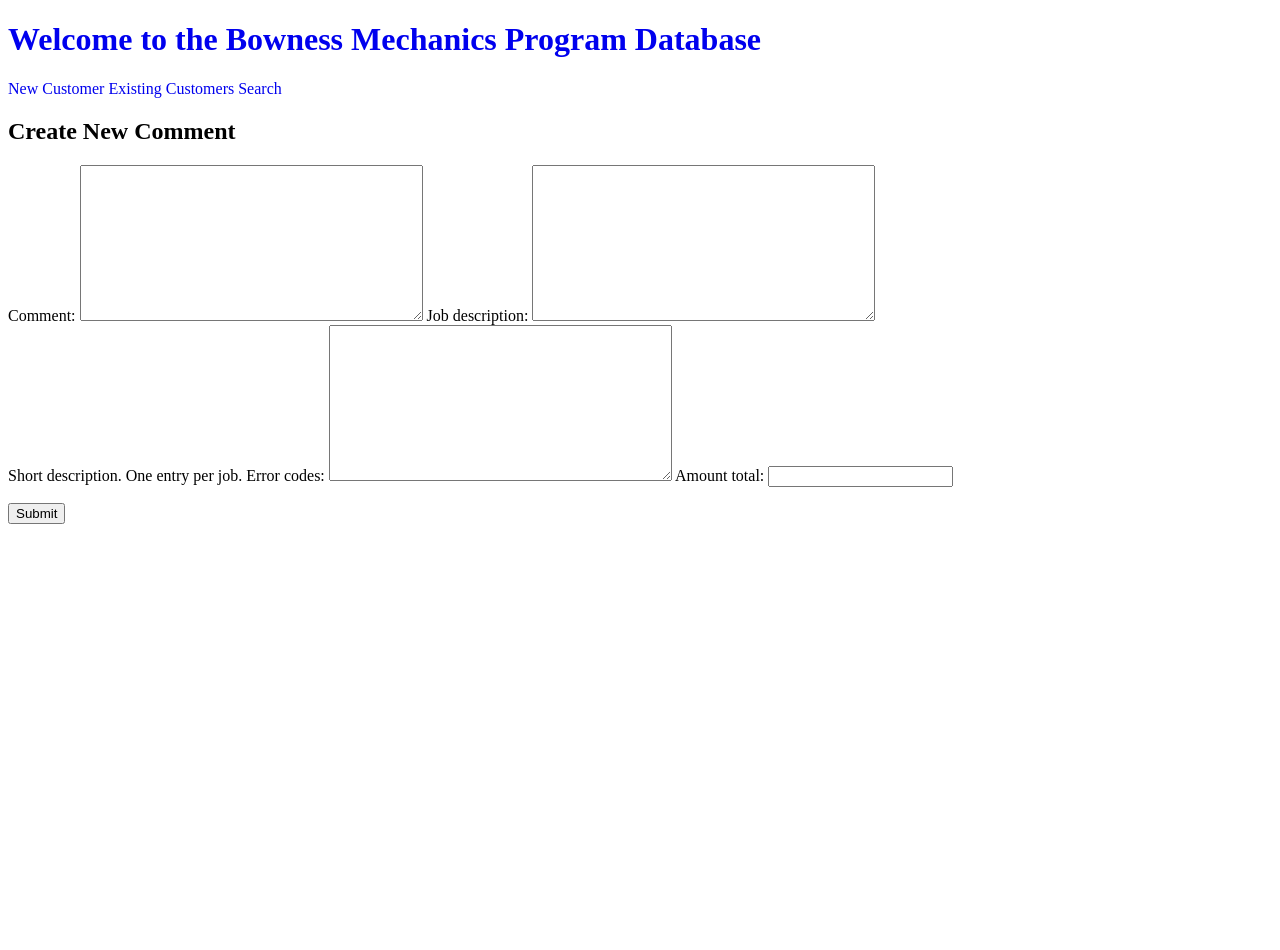
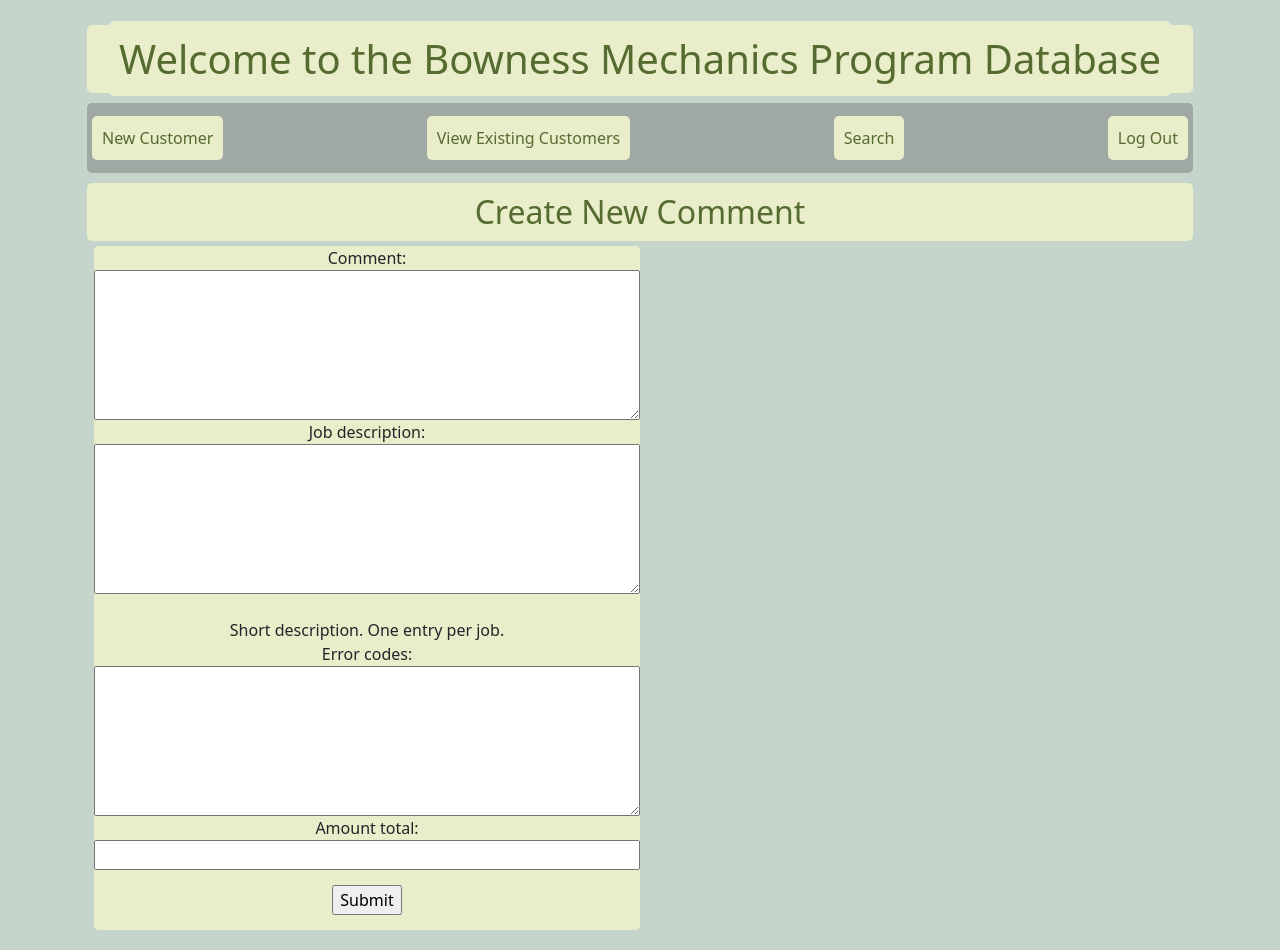
Before and after one commit to gvsa123/bhs_app, a Django app: page /search/view_customer_profile/1/view_vehicle_info/1/view_repair_order_info/1/create_new_comment/ in a window 1280 px wide. Before the commit the page ends 524 px from the top, so only its background shows below. Run offline with Django 4.2, Linux system fonts and the light colour scheme; the visitor is signed in with stand-in values (Sample User, id 1); parts of the project's set-up code (start-up, migrations or seed data) failed here and were passed over.

Commit message:
Apply some basic styling.

```diff
--- /dev/null
+++ b/bhs/bhs_app/static/css/style.css
@@ -0,0 +1,41 @@
+body {
+    background-color: #c5d5cb;
+    margin: 20px;
+}
+
+a, p , h1, h2, th , td , table {
+    border-radius: 5px;
+    background-color: #e9edc9;
+    color: darkolivegreen;
+    margin: 5px;
+    padding: 10px;
+    background-color: none;
+}
+
+nav {
+    margin: 5px;
+    padding: 10px;
+    border-radius: 5px;
+    background-color: #9fa8a3;
+}
+
+textarea {
+    vertical-align: top;
+    align-items: center;
+    height: 150px;
+}
+
+form, form.textarea {
+    border-radius: 5px;
+    background-color: #e9edc9;
+    display: grid;
+    max-width: 50%;
+    /* background-color: aquamarine; */
+}
+
+div.container {
+    display: grid;
+    grid-template-rows: 2fr;
+    text-align: center;
+
+}
--- a/bhs/bhs_app/templates/bhs_app/base.html
+++ b/bhs/bhs_app/templates/bhs_app/base.html
@@ -1,3 +1,4 @@
+{% load static %}
 <!DOCTYPE html>
 <!--[if lt IE 7]>      <html class="no-js lt-ie9 lt-ie8 lt-ie7"> <![endif]-->
 <!--[if IE 7]>         <html class="no-js lt-ie9 lt-ie8"> <![endif]-->
@@ -10,21 +11,32 @@
         <title>BHS Database Application</title>
         <meta name="description" content="">
         <meta name="viewport" content="width=device-width, initial-scale=1">
-        <link rel="stylesheet" href="">
+        <link href="https://cdn.jsdelivr.net/npm/bootstrap@5.2.0/dist/css/bootstrap.min.css" rel="stylesheet" integrity="sha384-gH2yIJqKdNHPEq0n4Mqa/HGKIhSkIHeL5AyhkYV8i59U5AR6csBvApHHNl/vI1Bx" crossorigin="anonymous">
+        <link rel="stylesheet" href="{% static 'css/style.css' %}">
         <style>
             a:link{text-decoration: none;}
             a:visited{text-decoration: none;}
         </style>
     </head>
     <body>
-        <a href="{% url 'index' %}"><h1>Welcome to the Bowness Mechanics Program Database</h1></a>
-        <p>
-            <a href="{% url 'create-new-customer' %}">New Customer</a>
-            <a href="{% url 'view-customers' %}">Existing Customers</a>
-            <a href="{% url 'search' %}">Search</a>
-        </p>
-        {% block content %}
-        {% endblock %}
-        <script src="" async defer></script>
+        <div class="container">
+            <h1>
+                <a href="{% url 'index' %}">Welcome to the Bowness Mechanics Program Database</a>
+            </h1>
+
+            <nav class="navbar">
+                <a href="{% url 'create-new-customer' %}">New Customer</a>
+                <a href="{% url 'view-customers' %}">View Existing Customers</a>
+                <a href="{% url 'search' %}">Search</a>
+                <a href="{% url 'logout' %}">Log Out</a>
+            </nav>
+
+            {% block content %}
+            {% endblock %}
+
+            <script src="https://cdn.jsdelivr.net/npm/bootstrap@5.2.0/dist/js/bootstrap.bundle.min.js" integrity="sha384-A3rJD856KowSb7dwlZdYEkO39Gagi7vIsF0jrRAoQmDKKtQBHUuLZ9AsSv4jD4Xa" crossorigin="anonymous"></script>
+            <script src="" async defer></script>
+        </div>
+
     </body>
     </html>
--- a/bhs/bhs_app/templates/bhs_app/create_new_comment.html
+++ b/bhs/bhs_app/templates/bhs_app/create_new_comment.html
@@ -2,10 +2,11 @@
 
 {% block content %}
 <h2>Create New Comment</h2>
-<form method="POST">
-    {% csrf_token %}
-    {{ form_comment }}
-    <p><input type="submit" value="Submit"></p>
-</form>
-
+<div class="container class-form">
+    <form method="POST">
+        {% csrf_token %}
+        {{ form_comment }}
+        <p><input type="submit" value="Submit"></p>
+    </form>
+</div>
 {% endblock %}
--- a/bhs/bhs_app/templates/bhs_app/create_new_repair_order.html
+++ b/bhs/bhs_app/templates/bhs_app/create_new_repair_order.html
@@ -9,6 +9,6 @@
 <form method="POST">
     {% csrf_token %}
     {{ form_repair_order }}
-    <p><input type="submit" value="Submit" onclick="return confirm('Are you sure? Repair orders cannot be deleted without admnistrative privileges.')"></p>
+    <p><input type="submit" value="Submit" onclick="return confirm('Repair orders cannot be deleted without admnistrative privileges. Are you sure?')"></p>
 </form>
 {% endblock %}
--- a/bhs/bhs_app/templates/bhs_app/index.html
+++ b/bhs/bhs_app/templates/bhs_app/index.html
@@ -4,8 +4,7 @@
 {% if request.user.is_authenticated %}
     <p>Hello {{ request.user.username }}.</p>
     <p>Please choose from the options above.</p>
-    <p><a href="{% url 'logout' %}">Log Out</a></p>
 {% else %}
-    <p>User not authenticated. Please <a href="{% url 'login' %}">login.</a></p>
+    <p>User not authenticated.<a href="{% url 'login' %}">Login.</a></p>
 {% endif %}
 {% endblock %}
--- a/bhs/bhs_app/templates/registration/login.html
+++ b/bhs/bhs_app/templates/registration/login.html
@@ -1,3 +1,4 @@
+{% load static %}
 <!DOCTYPE html>
 <!--[if lt IE 7]>      <html class="no-js lt-ie9 lt-ie8 lt-ie7"> <![endif]-->
 <!--[if IE 7]>         <html class="no-js lt-ie9 lt-ie8"> <![endif]-->
@@ -10,9 +11,11 @@
         <title></title>
         <meta name="description" content="">
         <meta name="viewport" content="width=device-width, initial-scale=1">
-        <link rel="stylesheet" href="">
+        <link href="https://cdn.jsdelivr.net/npm/bootstrap@5.2.0/dist/css/bootstrap.min.css" rel="stylesheet" integrity="sha384-gH2yIJqKdNHPEq0n4Mqa/HGKIhSkIHeL5AyhkYV8i59U5AR6csBvApHHNl/vI1Bx" crossorigin="anonymous">
+        <link rel="stylesheet" href="{% static 'css/style.css' %}">
     </head>
     <body>
+        <div class="container">
             <h2>Log In</h2>
             <form method="post">
                 {% csrf_token %}
@@ -20,5 +23,6 @@
             <button type="submit">Log In</button>
             </form>
             <script src="" async defer></script>
+        </div>
     </body>
 </html>
```
Also changed, not shown: bhs/bhs/settings.py (+7 -0 lines). Lines whose indentation alone changed are shown as unchanged.
